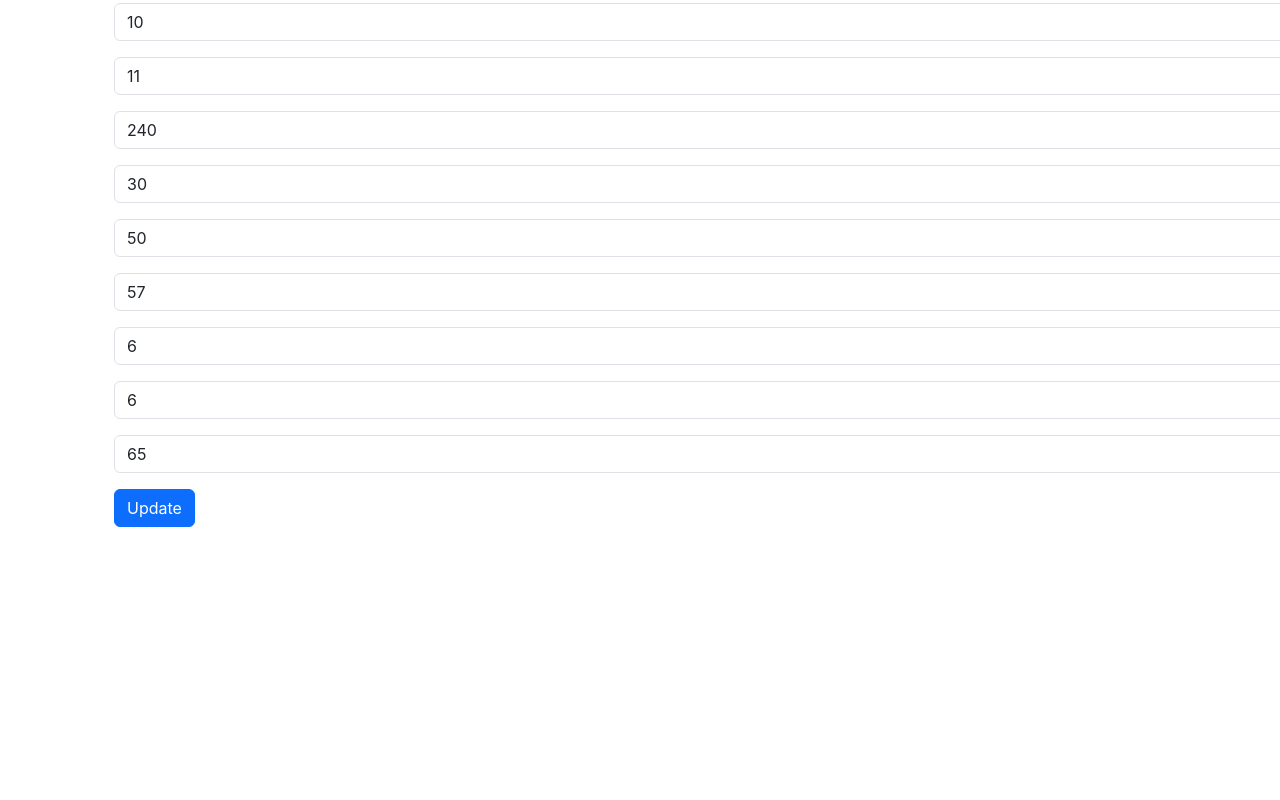
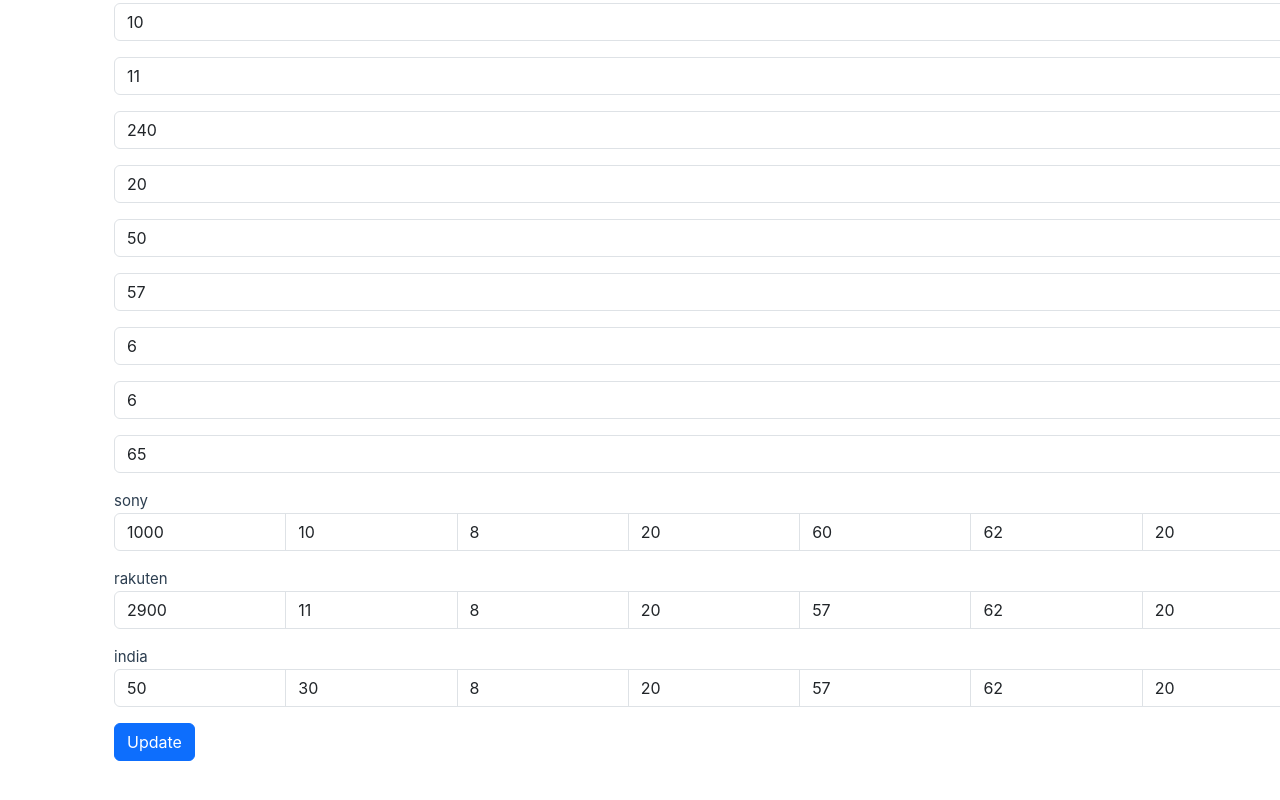
Before and after one commit to boneandrea/asset-simulation, a Vue app in the folder front/: page / in a window 1280 px wide. Shown: the part 686-1486 px from the top of the page. Before the commit the page ends 1386 px from the top, so only its background shows below. Built offline with nearby package versions, Linux system fonts and the light colour scheme.

Commit message:
商品数可変にする

```diff
--- /dev/null
+++ b/front/src/components/Input.vue
@@ -0,0 +1,89 @@
+<template>
+	<div class="row">
+		<label>{{ data.name }}</label>
+		<div class="input-group mb-3">
+			<input
+				v-model="data.asset_start"
+				type="number"
+				class="form-control"
+				min="55"
+				placeholder="初期投資額"
+				title="初期投資額"
+				@input="change"
+			/>
+			<input
+				v-model="data.rate1"
+				type="number"
+				class="form-control"
+				min="0"
+				placeholder="利回り1(%)"
+				title="利回り1"
+				@input="change"
+			/>
+			<input
+				v-model="data.rate2"
+				type="number"
+				class="form-control"
+				min="0"
+				placeholder="利回り2(%)"
+				title="利回り2"
+				@input="change"
+			/>
+			<input
+				v-model="data.pay_per_month"
+				type="number"
+				class="form-control"
+				min="0"
+				placeholder="積立/month(万)"
+				title="積立/month(万)"
+				@input="change"
+			/>
+			<input
+				v-model="data.end_age"
+				type="number"
+				class="form-control"
+				min="55"
+				placeholder="投資終了年齢"
+				title="投資終了年齢"
+				@input="change"
+			/>
+			<input
+				v-model="data.year_change_rate"
+				type="number"
+				class="form-control"
+				min="50"
+				placeholder="rate切替年齢"
+				title="rate切替年齢"
+				@input="change"
+			/>
+			<input
+				v-model="data.withdraw"
+				type="number"
+				class="form-control"
+				min="0"
+				placeholder="取り崩し/month(万)"
+				title="取り崩し/month(万)"
+				@input="change"
+			/>
+		</div>
+	</div>
+</template>
+<script setup>
+import { ref } from 'vue'
+const props = defineProps({
+	data: {
+		type: Object,
+		required: true,
+	},
+	id: {
+		type: Number,
+		required: true,
+	},
+})
+
+const data = ref(props.data)
+const emit = defineEmits(['change'])
+function change() {
+	emit('change', props.data)
+}
+</script>
--- a/front/src/components/Simulator.vue
+++ b/front/src/components/Simulator.vue
@@ -28,7 +28,7 @@
 				type="number"
 				min="0"
 				class="form-control"
-				placeholder="65からの低減yield % (sony)"
+				placeholder="低減yield % (sony)"
 			/>
 		</div>
 		<div class="input-group mb-3">
@@ -37,7 +37,7 @@
 				type="number"
 				min="0"
 				class="form-control"
-				placeholder="65からの低減yield % (rakuten)"
+				placeholder="低減yield % (rakuten)"
 			/>
 		</div>
 		<div class="input-group mb-3">
@@ -49,6 +49,7 @@
 				min="50"
 			/>
 		</div>
+		<Input v-for="(item, index) in items" :id="index" :data="item" @change="change" />
 	</div>
 	<div class="input-group mb-3">
 		<button class="btn btn-primary" :disable="rendered" @click="update">Update</button>
@@ -63,13 +64,49 @@
 })
 import { ref, onMounted } from 'vue'
 import { Chart, registerables } from 'chart.js'
+import Input from './Input.vue'
 Chart.register(...registerables)
 
 const BONE_AT = 1973
+const items = ref([
+	{
+		name: 'sony',
+		rate1: 10,
+		rate2: 8,
+		asset_start: 1000,
+		pay_per_month: 20,
+		withdraw: 20,
+		year_change_rate: 62,
+		end_age: 60,
+	},
+	{
+		name: 'rakuten',
+		rate1: 11,
+		rate2: 8,
+		asset_start: 2900,
+		pay_per_month: 20,
+		withdraw: 20,
+		year_change_rate: 62,
+		end_age: 57,
+	},
+	{
+		name: 'india',
+		rate1: 30,
+		rate2: 8,
+		asset_start: 50,
+		pay_per_month: 20,
+		withdraw: 20,
+		year_change_rate: 62,
+		end_age: 57,
+	},
+])
+const change = (e, a, b) => {
+	console.log(e, a)
+}
 const config = ref({
 	s: 10,
 	r: 11,
-	S: 30,
+	S: 20,
 	R: 50,
 	year: 57,
 	d: 240,
@@ -170,7 +207,7 @@
 		method: 'POST',
 		headers: { 'content-type': 'application/json' },
 		body: JSON.stringify({
-			data: config.value,
+			data: items.value,
 		}),
 	})
 		.then((response) => {
```
Also changed, not shown: 2 other files (tests, documents, lock files or other folders).
